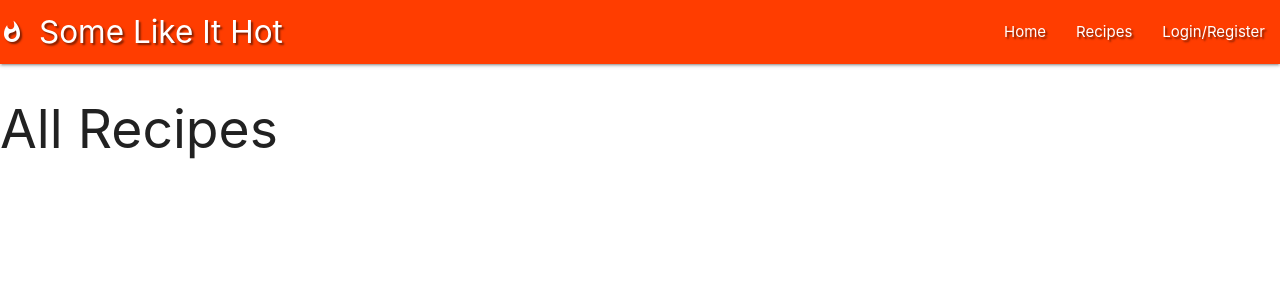
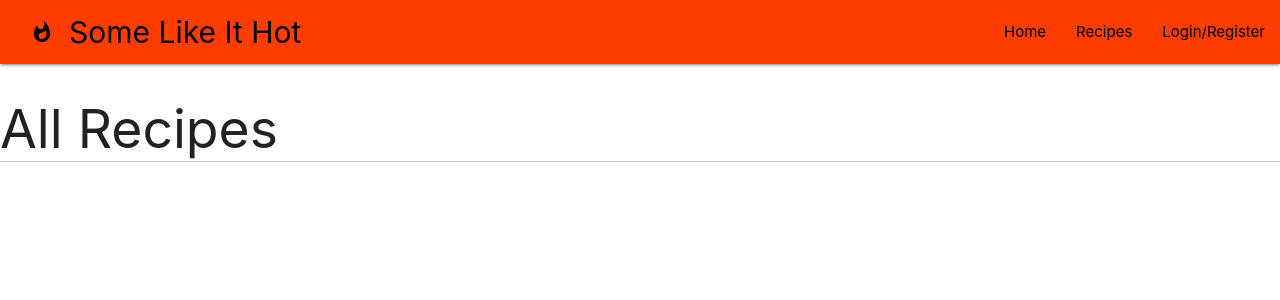
Before and after one commit to lisa1Q84/somelikeithot-recipes, a Flask app: page /get_recipes in a window 1280 px wide. Shown: the top 300 px of the page. Run offline with Flask 2, Linux system fonts and the light colour scheme; data that the repository does not hold is empty; some libraries are stand-ins or nearby versions.

Commit message:
add styles for index and recipe page

```diff
--- a/static/css/style.css
+++ b/static/css/style.css
@@ -1,5 +1,91 @@
  /*  navigation */
 
- .spicy-nav {
-     text-shadow: 2px 2px 2px rgba(0, 0, 0, 0.5)
+ nav ul a {
+     color: black;
  }
+
+ nav .brand-logo {
+     font-size: 1.3rem;
+     color: black;
+ }
+
+ i.material-icons.burger {
+     color: black;
+ }
+
+ /*  header */
+
+
+ #header-photo.row {
+     background: url(https://api.time.com/wp-content/uploads/2014/07/hot_peppers.jpg);
+     background-size: cover;
+     min-height: 400px;
+     position: relative;
+     width: 100%;
+     padding: 15px;
+ }
+
+ .header-text {
+     background-color: black;
+     color: white;
+     margin: 0;
+     padding: 1rem;
+     position: absolute;
+     top: 50%;
+     left: 50%;
+     margin-right: -50%;
+     transform: translate(-50%, -50%)
+ }
+
+ .sub-heading h5 {
+     padding: 1rem;
+ }
+
+ .solid {
+     border-top: 3px solid #bbb;
+     width: 100%;
+ }
+
+
+ /*  Index */
+
+ .card.small {
+     height: 300px;
+ }
+
+
+ /*  Single Recipe */
+
+ .ingredients {
+     border: dashed 2px #41403E;
+     border-radius: 255px 15px 225px 15px/15px 225px 15px 255px;
+ }
+
+ h2 {
+     border-bottom: 1px solid #CCC;
+     padding-bottom: 3px;
+ }
+
+
+
+
+
+
+
+
+
+
+
+
+
+
+
+ @media (min-width: 480px) {
+     nav .brand-logo {
+         font-size: 2rem;
+     }
+
+     a.brand-logo {
+         padding-left: 2rem
+     }
+ }
```
